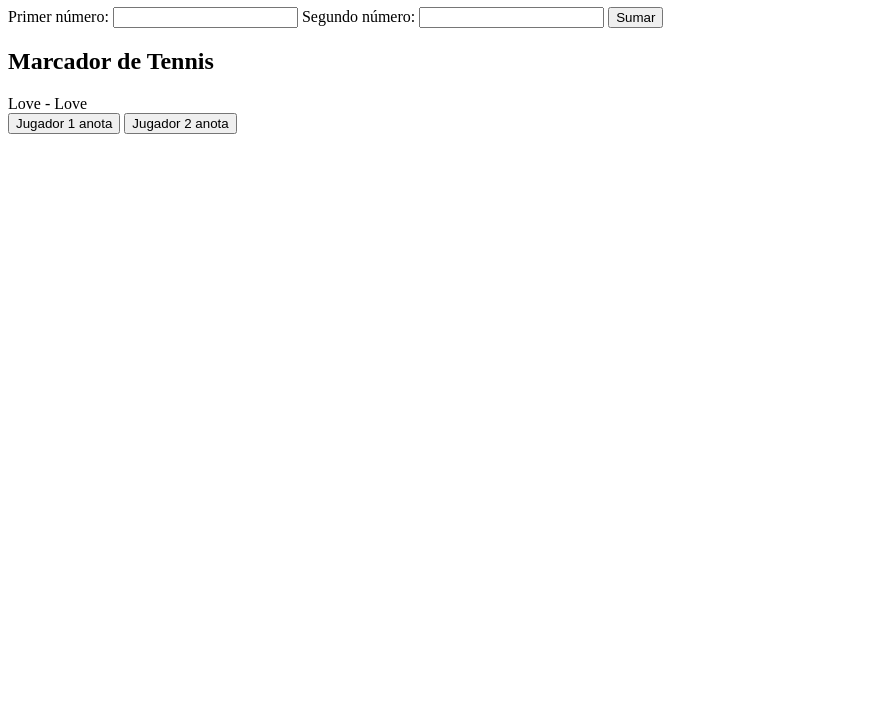
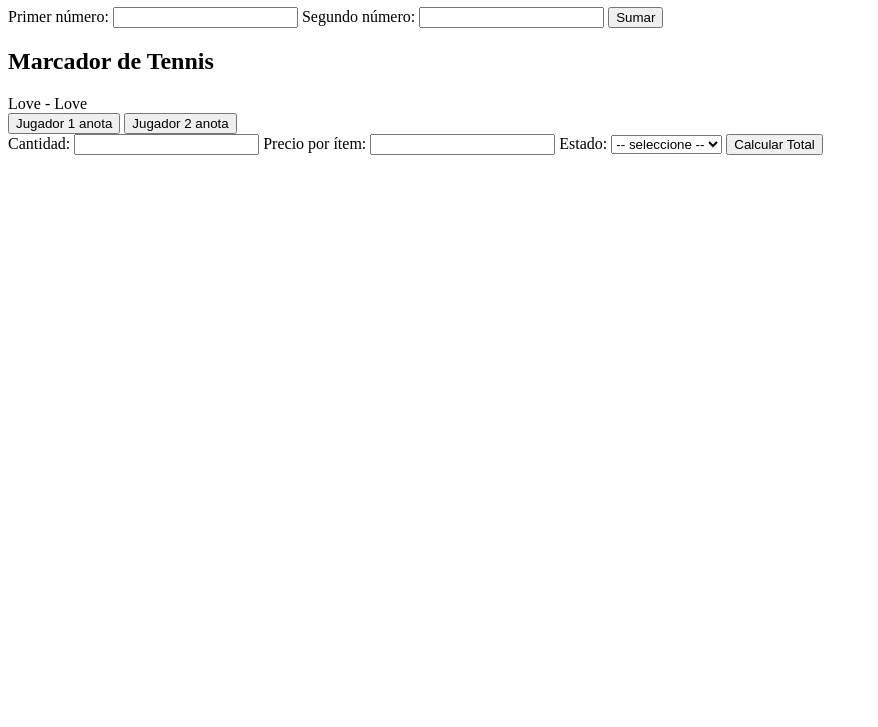
Before and after one commit to eri17666/tarea7, a website built with Parcel: page index.html in a window 1280 px wide. Shown: the part 73-800 px from the top of the page, without its empty margins (0-878 px from the left). Built offline with nearby package versions, Linux system fonts and the light colour scheme.

Commit message:
agregar interfaz HTML para el totalizador

```diff
--- a/index.html
+++ b/index.html
@@ -20,6 +20,29 @@
     <button id="player2-btn">Jugador 2 anota</button>
 
 
+    <form id="totalizer-form">
+      <label for="qty">Cantidad:</label>
+      <input type="number" id="qty" required />
+
+      <label for="price">Precio por ítem:</label>
+      <input type="number" id="price" required />
+
+      <label for="state">Estado:</label>
+      <select id="state" required>
+        <option value="">-- seleccione --</option>
+        <option value="UT">UT</option>
+        <option value="NV">NV</option>
+        <option value="TX">TX</option>
+        <option value="AL">AL</option>
+        <option value="CA">CA</option>
+      </select>
+
+      <input type="submit" value="Calcular Total" />
+    </form>
+
+    <div id="result" class="result"></div>
+
+
     <script type="module" src="./src/presenter.js"></script>
   </body>
 </html>
--- a/src/presenter.js
+++ b/src/presenter.js
@@ -1,5 +1,6 @@
 import sumar from "./sumador";
 import TennisScorer from "./tennisScorer.js";
+import calculate from "./Totalizadordeventa.js";
 
 const first = document.querySelector("#primer-numero");
 const second = document.querySelector("#segundo-numero");
```
Also changed, not shown: script/commit-history.json (+21 -2 lines).
